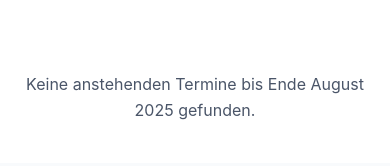
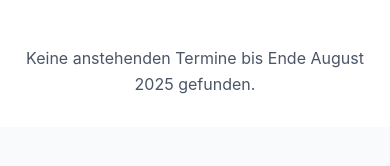
Before and after one commit to jcdappen/News---Aktuelles, a plain HTML site: page index.html in a window 390 px wide. Drawn offline with Linux system fonts and the light colour scheme; no server answers.

Commit message:
Update index.html smaller

```diff
--- a/index.html
+++ b/index.html
@@ -31,6 +31,7 @@
             margin: 0;
             padding: 0;
             overflow-wrap: break-word;
+            overflow-x: hidden;
         }
 
         #ical-widget-container {
@@ -52,7 +53,7 @@
             background: rgba(255, 255, 255, 0.1);
             backdrop-filter: blur(8px);
             -webkit-backdrop-filter: blur(8px);
-            padding: 24px 32px;
+            padding: 16px 24px;
             font-size: 18px;
             font-weight: 700;
             color: var(--text-color);
@@ -62,10 +63,10 @@
         }
 
         #calendar-list {
-            padding: 24px;
+            padding: 16px;
             display: flex;
             flex-direction: column;
-            gap: 20px;
+            gap: 16px;
         }
 
         .calendar-event {
@@ -198,7 +199,7 @@
         }
 
         #calendar-status {
-            padding: 60px 40px;
+            padding: 40px 24px;
             text-align: center;
             color: var(--text-light);
             font-size: 18px;
@@ -212,13 +213,13 @@
             }
 
             .month-header {
-                padding: 20px 24px;
+                padding: 12px 16px;
                 font-size: 16px;
             }
 
             #calendar-list {
-                padding: 20px;
-                gap: 16px;
+                padding: 12px;
+                gap: 12px;
             }
 
             .event-summary {
@@ -265,7 +266,7 @@
             }
 
             #calendar-status {
-                padding: 40px 24px;
+                padding: 30px 16px;
                 font-size: 16px;
             }
         }
@@ -276,13 +277,13 @@
             }
 
             .month-header {
-                padding: 18px 20px;
+                padding: 10px 12px;
                 font-size: 15px;
             }
 
             #calendar-list {
-                padding: 16px;
-                gap: 14px;
+                padding: 8px;
+                gap: 10px;
             }
 
             .event-summary {
```
